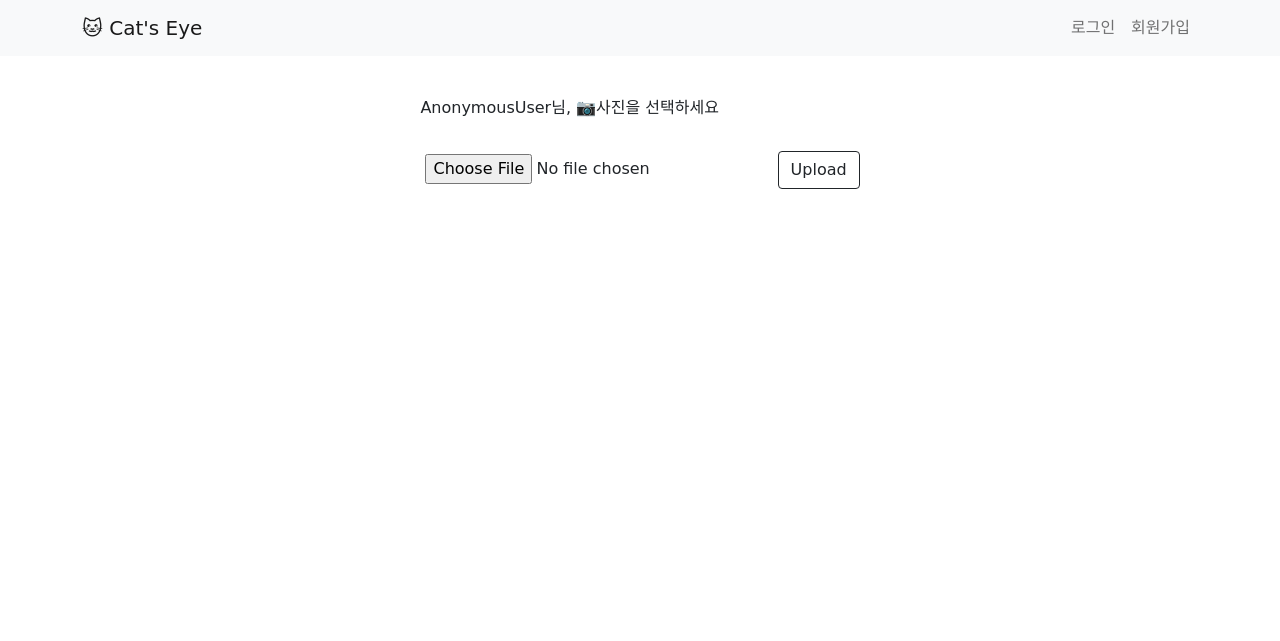
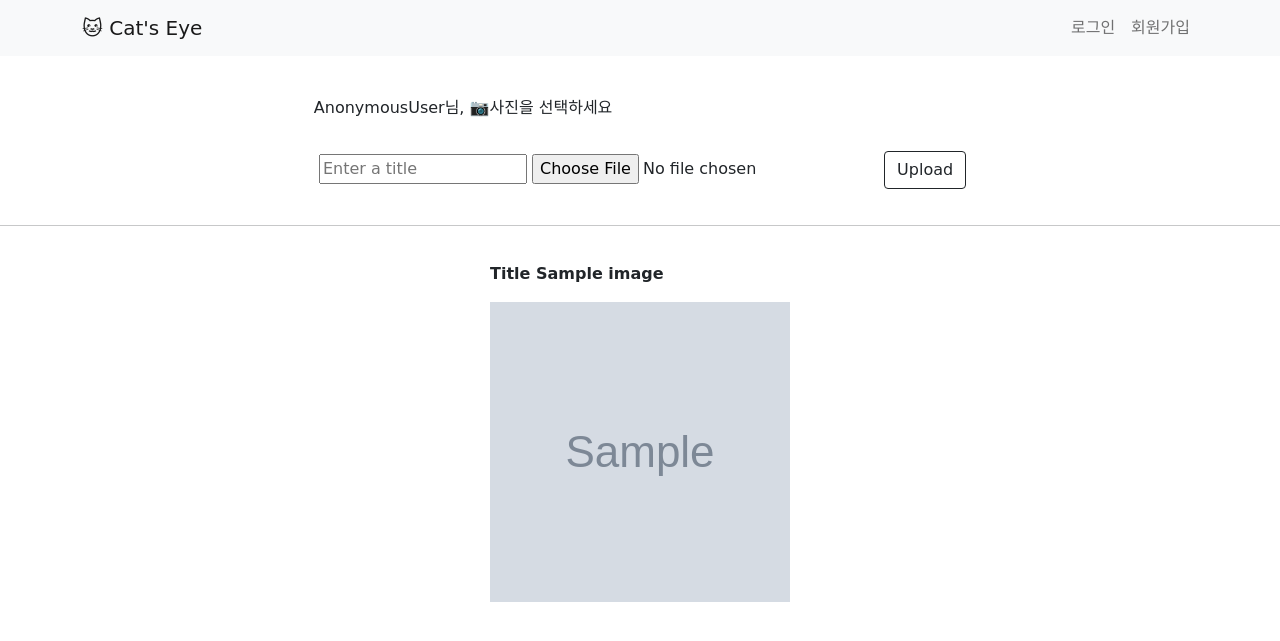
Before and after one commit to sparta-A5/Django-MachineLearning, a Django app: template templates/tweet/upload-file.html in a window 1280 px wide. Shown: the top 641 px of the page. Run offline with Django 4.2, Linux system fonts and the light colour scheme; the template is opened without the code that fills it: values that come from a table or form of the project are taken from there, others are empty; tables that the repository leaves empty hold one stand-in row (values such as "Sample post"); grey boxes marked "Sample" are stand-in pictures; some web fonts are replaced.

Commit message:
style : 이미지 업로드 템플릿 수정 1. title 항목 추가 2. 이미지 크기 조정

```diff
--- a/templates/base.html
+++ b/templates/base.html
@@ -42,6 +42,18 @@
                 justify-content: center;
                 padding-top: 50px;
             }
+
+            .image_view {
+                width: 300px;
+                height: 150px;
+                object-fit: cover;
+            }
+
+            .feed_img {
+                width: 300px;
+                height: 300px;
+                object-fit: cover;
+            }
         </style>
     </head>
 
--- a/templates/tweet/upload-file.html
+++ b/templates/tweet/upload-file.html
@@ -13,9 +13,21 @@
         </div>
         <label for="imgs" class="form-label" style="font-weight:bold; margin-top: 20px; margin-bottom: 10px;">
         </label>
+        <input type="text" name="fileTitle" placeholder="Enter a title">
         <input type="file" name="uploadedFile">
 
         <button type="submit" class="btn btn-outline-dark" class="post_btn">Upload</button>
     </form>
 </div>
+<hr>
+
+{% for file in files %}
+<div class="border_feed_box" style="padding: 20px;">
+    <div class="feed_like">
+        <p class="feed_txt"><b>Title {{ file.title }}</b></p>
+        <img class="feed_img" src='{{ file.image.url }}'><br>
+    </div>
+</div>
+{% endfor %}
+
 {% endblock %}
```
